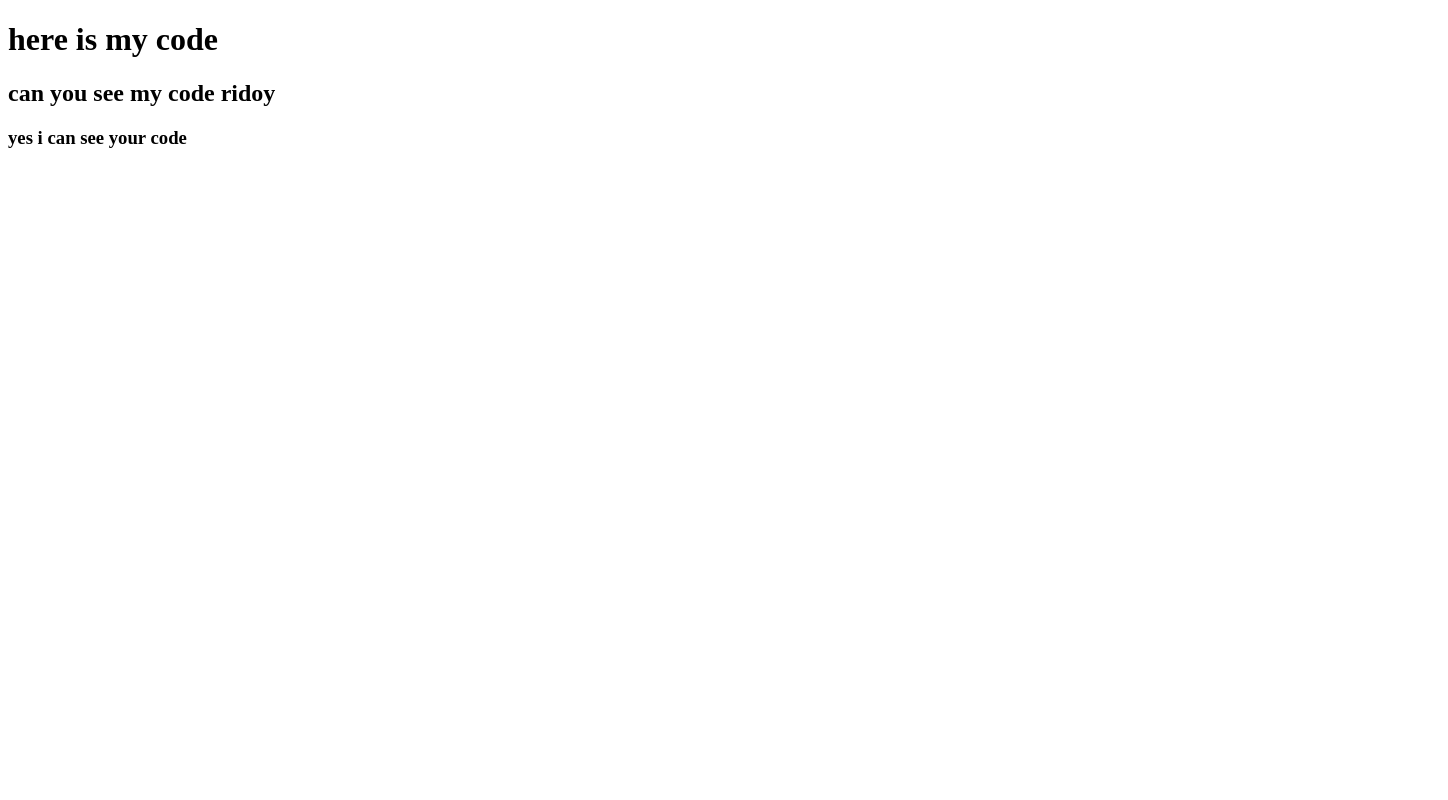
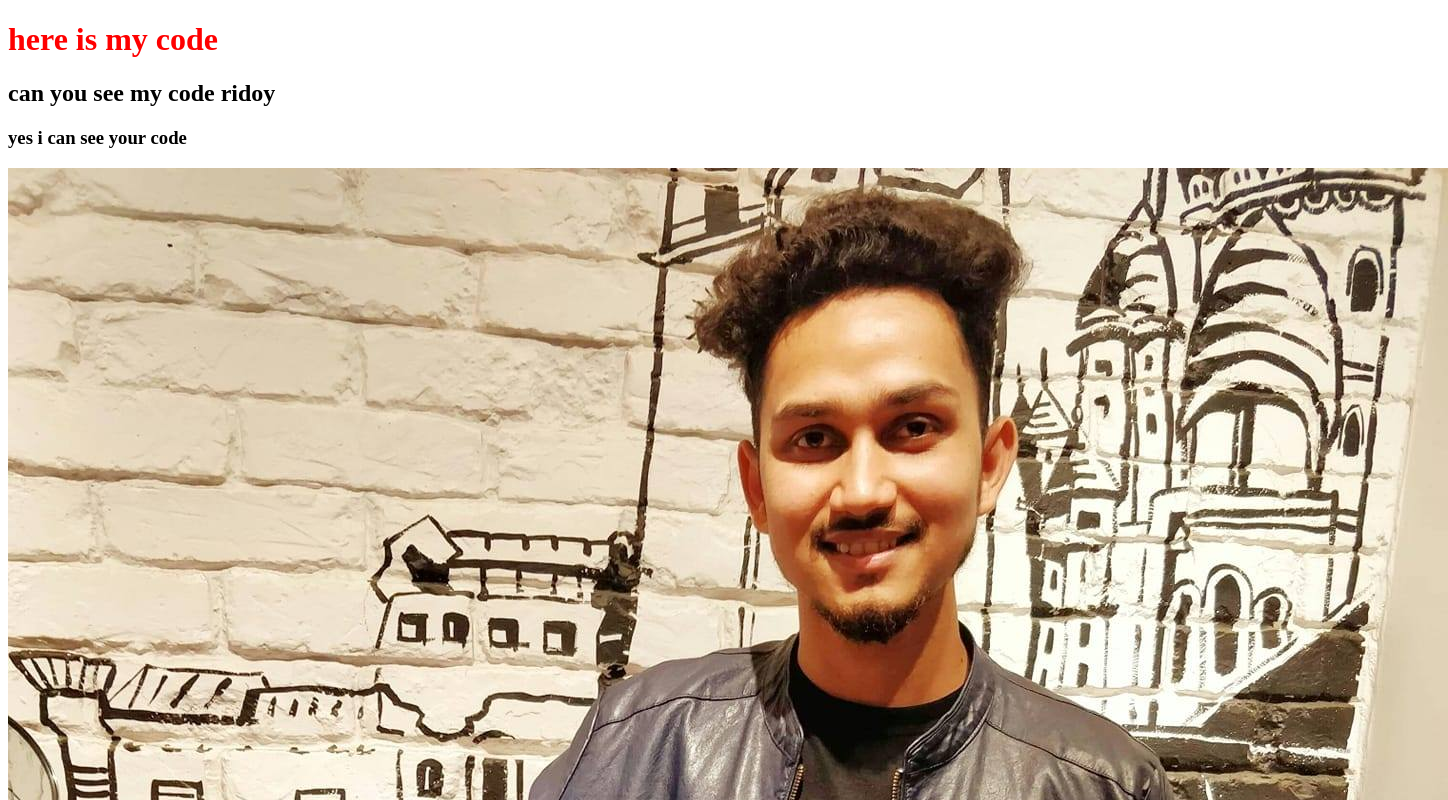
Before and after one commit to TasnimRidoy/My-th-report, a plain HTML site: page index.html in a window 1280 px wide. Shown: the top 800 px of the page, 1448 px wide, since content can reach past the window. Drawn offline with Linux system fonts and the light colour scheme.

Commit message:
style added

```diff
--- a/index.html
+++ b/index.html
@@ -5,10 +5,13 @@
     <meta http-equiv="X-UA-Compatible" content="IE=edge">
     <meta name="viewport" content="width=device-width, initial-scale=1.0">
     <title>my th github report </title>
+    <link rel="stylesheet" href="style.css">
 </head>
 <body>
   <h1>here is my code</h1>
   <h2>can you see my code ridoy</h2>
   <h3>yes i can see your code</h3>
+  <img src="ridoy1.jpg" alt="">
+  <img src="ridoy2.jpg" alt="">
 </body>
 </html>
--- /dev/null
+++ b/style.css
@@ -0,0 +1,3 @@
+h1{
+    color:red;
+}
```
Also changed, not shown: ridoy1.jpg (added), ridoy2.jpg (added).
